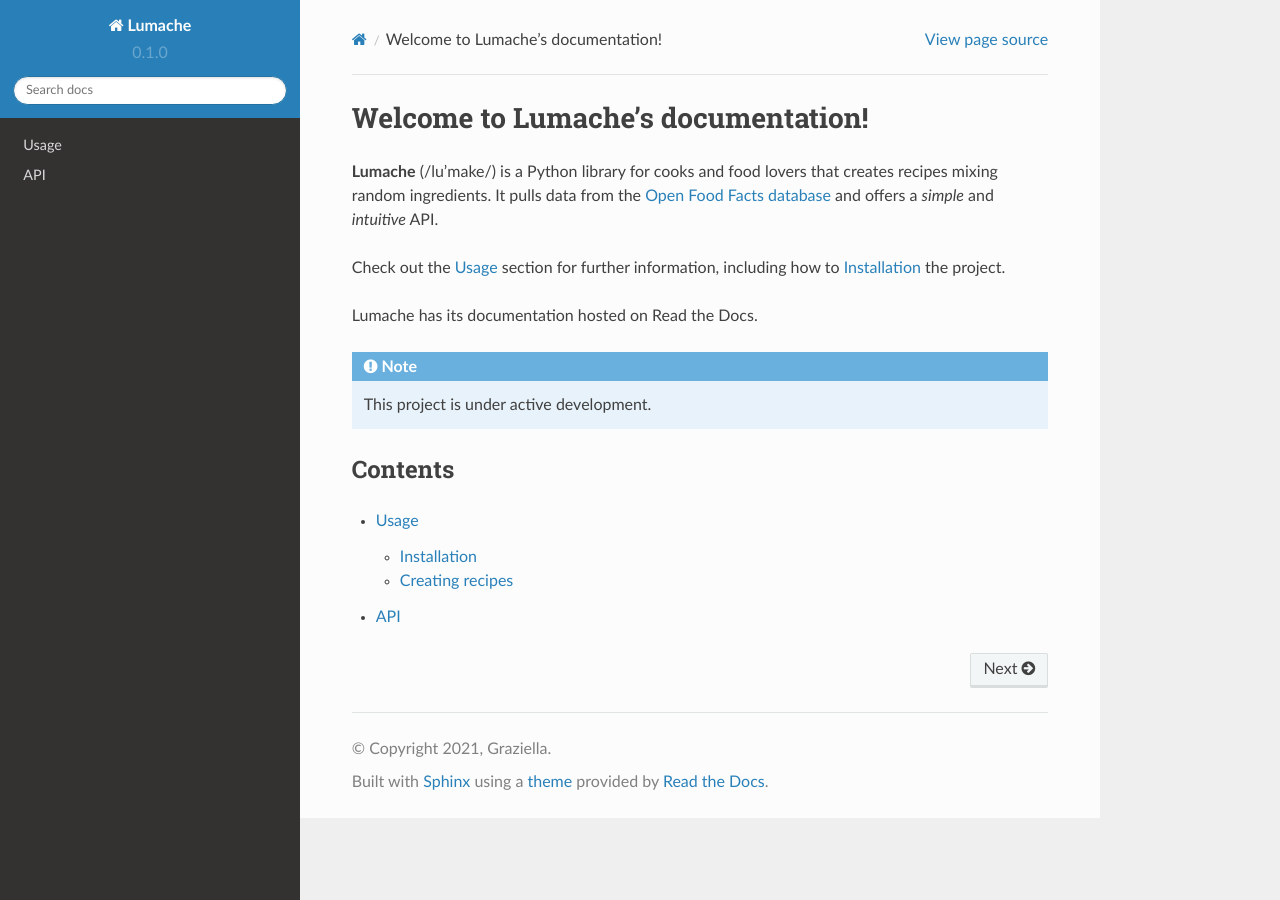
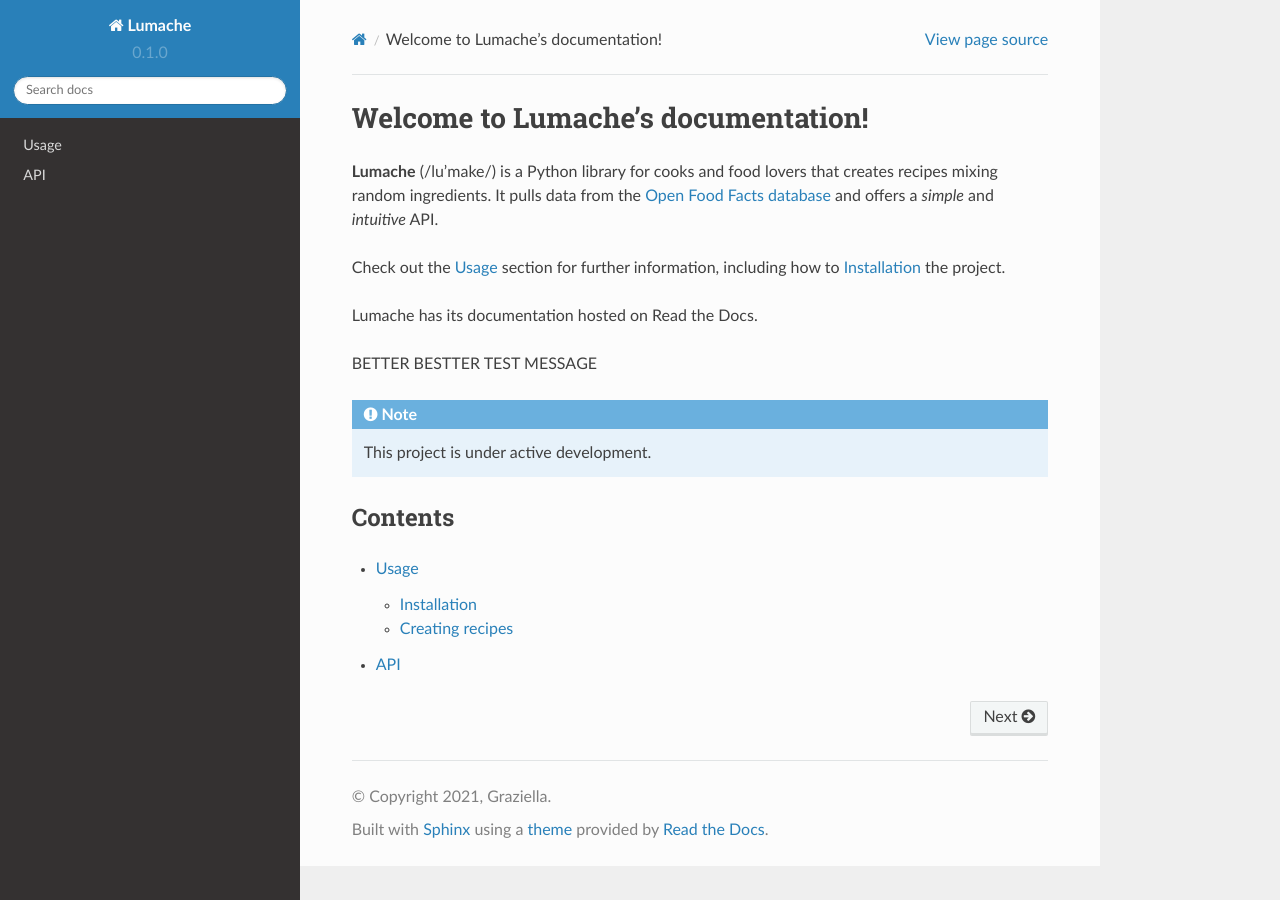
Before and after one commit to DanSJohnson/rtd-tutorial, a Sphinx documentation site: the page built from docs/source/index.rst, in a window 1280 px wide. Built offline with Sphinx 7.4.7 and the Read the Docs theme 2.0.0, drawn with Linux system fonts in a browser that asks for light colours.

Commit message:
Update index.rst

```diff
--- a/docs/source/index.rst
+++ b/docs/source/index.rst
@@ -11,6 +11,8 @@ how to :ref:`installation` the project.
 
 Lumache has its documentation hosted on Read the Docs.
 
+BETTER BESTTER TEST MESSAGE
+
 .. note::
 
    This project is under active development.
```
